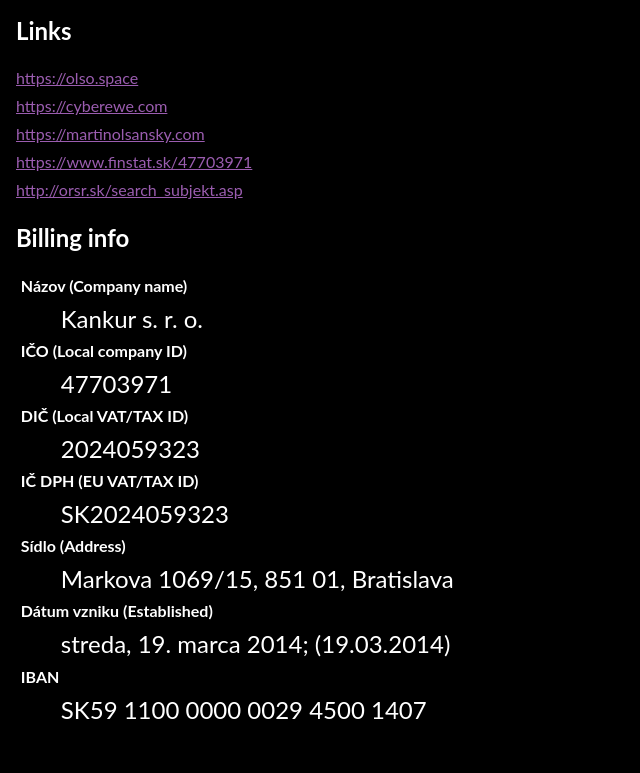
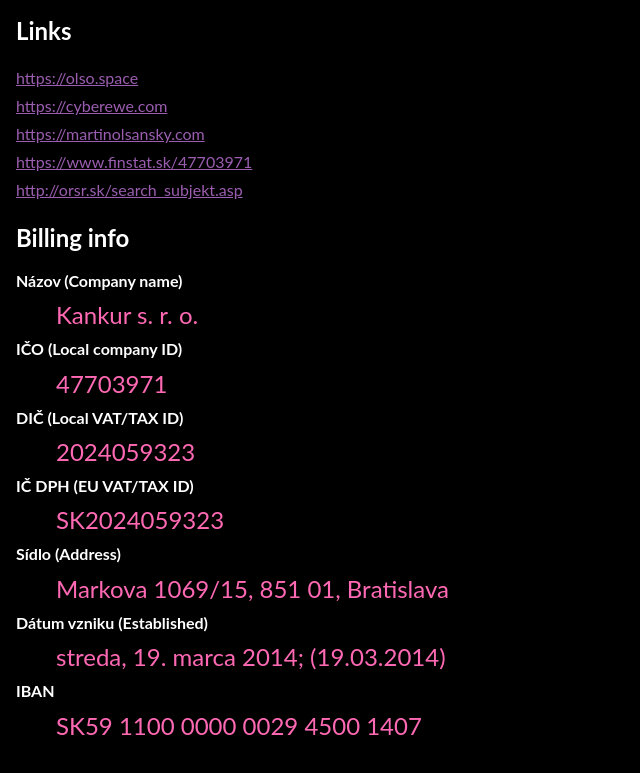
Before and after one commit to olso/kankur.xyz, a website: page index.html in a window 1280 px wide. Shown: the part 101-874 px from the top of the page, without its empty margins (0-640 px from the left). Drawn offline with nearby package versions, Linux system fonts and the light colour scheme.

Commit message:
chore: Colors

```diff
--- a/index.html
+++ b/index.html
@@ -7,6 +7,11 @@
   <link rel="stylesheet" href="https://cdnjs.cloudflare.com/ajax/libs/normalize/8.0.1/normalize.min.css" />
   <meta name="viewport" content="width=device-width, initial-scale=1.0" />
   <style>
+    :root {
+      --color-purple: #9b5db0;
+      --color-pink: hotpink;
+    }
+
     body {
       padding: 0 1rem 1rem 1rem;
       font-family: Avenir, Lato, "Helvetica Neue", "Calibri Light", sans-serif;
@@ -15,7 +20,7 @@
     }
 
     a {
-      color: #9b5db0
+      color: var(--color-purple);
     }
 
     a:visited {
@@ -23,16 +28,19 @@
     }
 
     a:hover {
-      color: hotpink;
+      color: var(--color-pink);
     }
 
     a:active {
       color: yellow;
     }
 
-    dt,
+    /* dt {} */
+
     dd {
-      padding: 0.3rem;
+      padding-top: 0.7rem;
+      padding-bottom: 0.7rem;
+      color: var(--color-pink);
     }
 
     section div,
```
